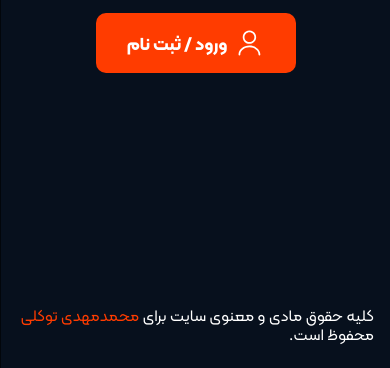
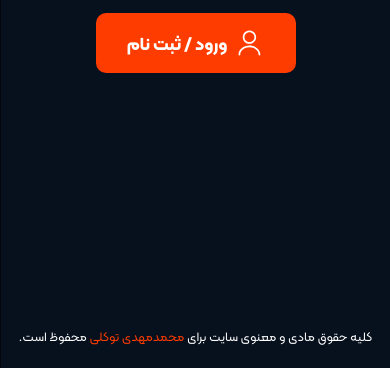
Before and after one commit to mm-tvkl/Complete-Project-8, a website: page index.html in a window 390 px wide. Both pictures are taken after a click on the button 318 px from the left and 55 px from the top of the page. Shown: the part 476-844 px from the top of the page. Drawn offline with nearby package versions, Linux system fonts and the light colour scheme; a web font is replaced by a local one.

Commit message:
Some bug fixed in offcanvas and header

```diff
--- a/asset/scss/_header.scss
+++ b/asset/scss/_header.scss
@@ -189,6 +189,12 @@
     display: none;
 }
 
+.author-description{
+    font-size: 0.8rem;
+    padding-top: 3rem;
+    text-align: center;
+}
+
 @media screen and (max-width:1400px) {
     .main-title{
         font-size: 3.5rem;
@@ -330,7 +336,7 @@
 
     .main-title{
         text-align: center;
-        font-size: 2rem;
+        font-size: 1.5rem;
     }
 
     .header-img-section{
--- a/index.html
+++ b/index.html
@@ -116,7 +116,7 @@
 
 
 
-            <h6>کلیه حقوق مادی و معنوی سایت برای <span class="text-orange">محمدمهدی توکلی</span> محفوظ است.</h6>
+            <h6 class="author-description">کلیه حقوق مادی و معنوی سایت برای <span class="text-orange">محمدمهدی توکلی</span> محفوظ است.</h6>
         </div>
     </div>
 
```
Also changed, not shown: asset/css/main.css, 1 other file.
